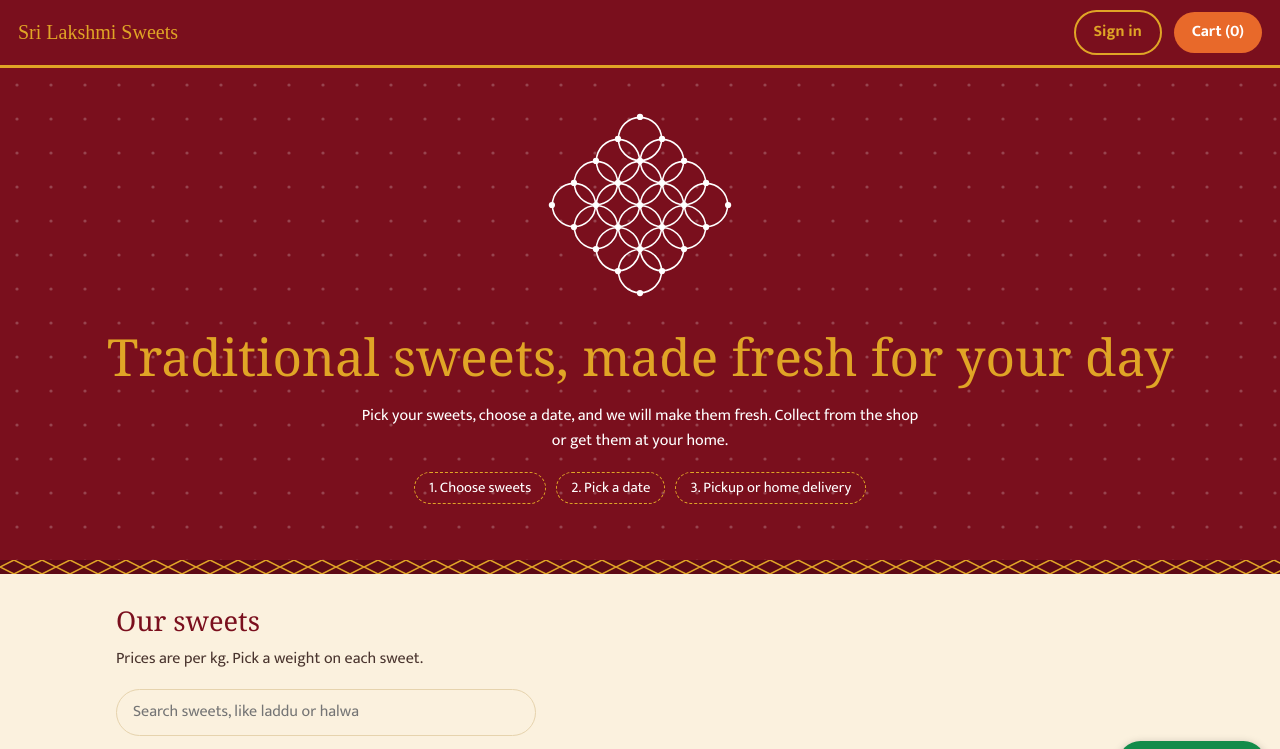
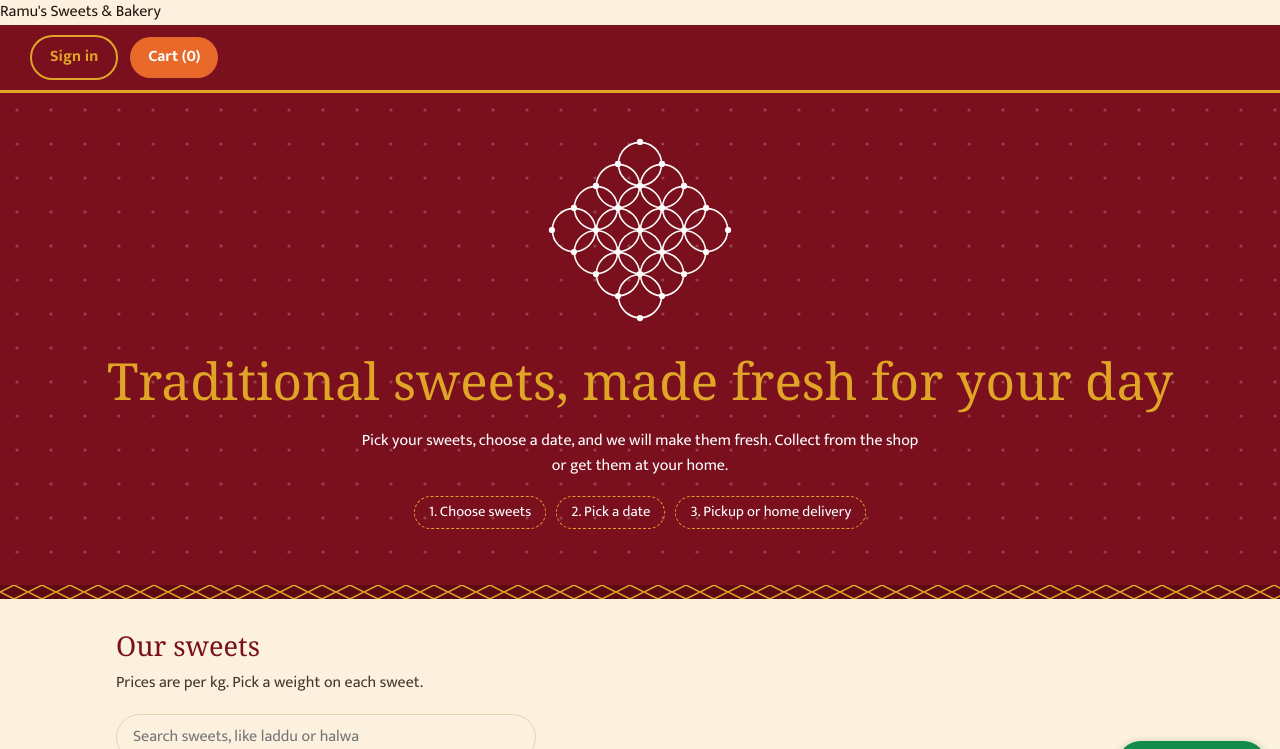
Before and after one commit to BHARGAVI889/Sample_Website, a plain HTML site: page index.html in a window 1280 px wide. Shown: the top 749 px of the page. Drawn offline with Linux system fonts and the light colour scheme; a web font is replaced by a local one.

Commit message:
Change shop name from 'Sri Lakshmi Sweets' to 'Ramu's Sweets & Bakery'

```diff
--- a/index.html
+++ b/index.html
@@ -68,8 +68,8 @@ footer{background:var(--maroon2);color:var(--gold);text-align:center;padding:18p
 .contact{background:var(--card);border-top:3px solid var(--gold);padding:26px 16px}.contact h2{max-width:1080px;margin:0 auto 10px;color:var(--maroon)}.cg{max-width:1080px;margin:0 auto;display:grid;grid-template-columns:repeat(auto-fit,minmax(220px,1fr));gap:18px}.cg p{margin:2px 0 6px}.cg a{color:var(--orange);font-weight:700}#wab{position:fixed;right:14px;bottom:calc(14px + env(safe-area-inset-bottom,0px));z-index:15;background:#128c4a;color:#fff;border-radius:999px;padding:10px 16px;font-weight:700;text-decoration:none;box-shadow:0 3px 10px rgba(0,0,0,.3);display:flex;gap:8px;align-items:center}
 @media (prefers-color-scheme:dark){.contact h2{color:var(--gold)}}
 @media (prefers-reduced-motion:reduce){*{scroll-behavior:auto}}
-</style></head><body>
-<header class="hdr"><div class="logo">Sri Lakshmi Sweets</div>
+</style></head><body><div class="logo">Ramu's Sweets &amp; Bakery</div>
+<header class="hdr">
 <span id="who"></span><button class="btn ghost" id="admBtn" style="display:none">Admin panel</button><button class="btn ghost" id="authBtn">Sign in</button><button class="btn" id="cartBtn">Cart (0)</button></header>
 <section class="hero">
 <div id="heroK"></div><svg style="display:none" aria-hidden="true"><g id="k"><ellipse cx="50" cy="50" rx="34" ry="11"/><ellipse cx="50" cy="50" rx="34" ry="11" transform="rotate(45 50 50)"/><ellipse cx="50" cy="50" rx="34" ry="11" transform="rotate(90 50 50)"/><ellipse cx="50" cy="50" rx="34" ry="11" transform="rotate(135 50 50)"/></g>
@@ -80,7 +80,7 @@ footer{background:var(--maroon2);color:var(--gold);text-align:center;padding:18p
 <div class="strip"></div>
 <main><h2>Our sweets</h2><p class="sub">Prices are per kg. Pick a weight on each sweet.</p><div class="srch"><input id="q" type="search" placeholder="Search sweets, like laddu or halwa" aria-label="Search sweets"></div><div class="grid" id="grid"></div></main>
 <section class="contact"><h2>Visit us</h2><div class="cg"><div><b>Address</b><p id="cAd"></p><a id="cMap" target="_blank" rel="noopener">Open in Google Maps</a></div><div><b>Phone</b><p><a id="cPh"></a></p></div><div><b>Opening hours</b><p id="cHr"></p></div></div></section>
-<footer>Sri Lakshmi Sweets · Preorder at least one day before</footer>
+<footer>Ramu's Sweets &amp; Bakery · Preorder at least one day before</footer>
 <a id="wab" target="_blank" rel="noopener" aria-label="Chat with the shop on WhatsApp"><svg width="20" height="20" viewBox="0 0 24 24" fill="#fff" aria-hidden="true"><path d="M12 2a10 10 0 0 0-8.6 15L2 22l5.2-1.4A10 10 0 1 0 12 2z"/></svg>Chat with us</a>
 
 <div class="ov" id="cartOv"><div class="pn"><button class="x" data-close aria-label="Close">×</button><h2>Your cart</h2><div id="cartList"></div><div class="row" style="margin-top:14px"><b>Total</b><b id="tot">₹0</b></div><p class="err" id="minmsg"></p><button class="btn dark" style="width:100%;margin-top:14px" id="checkout">Continue to preorder</button></div></div>
```
